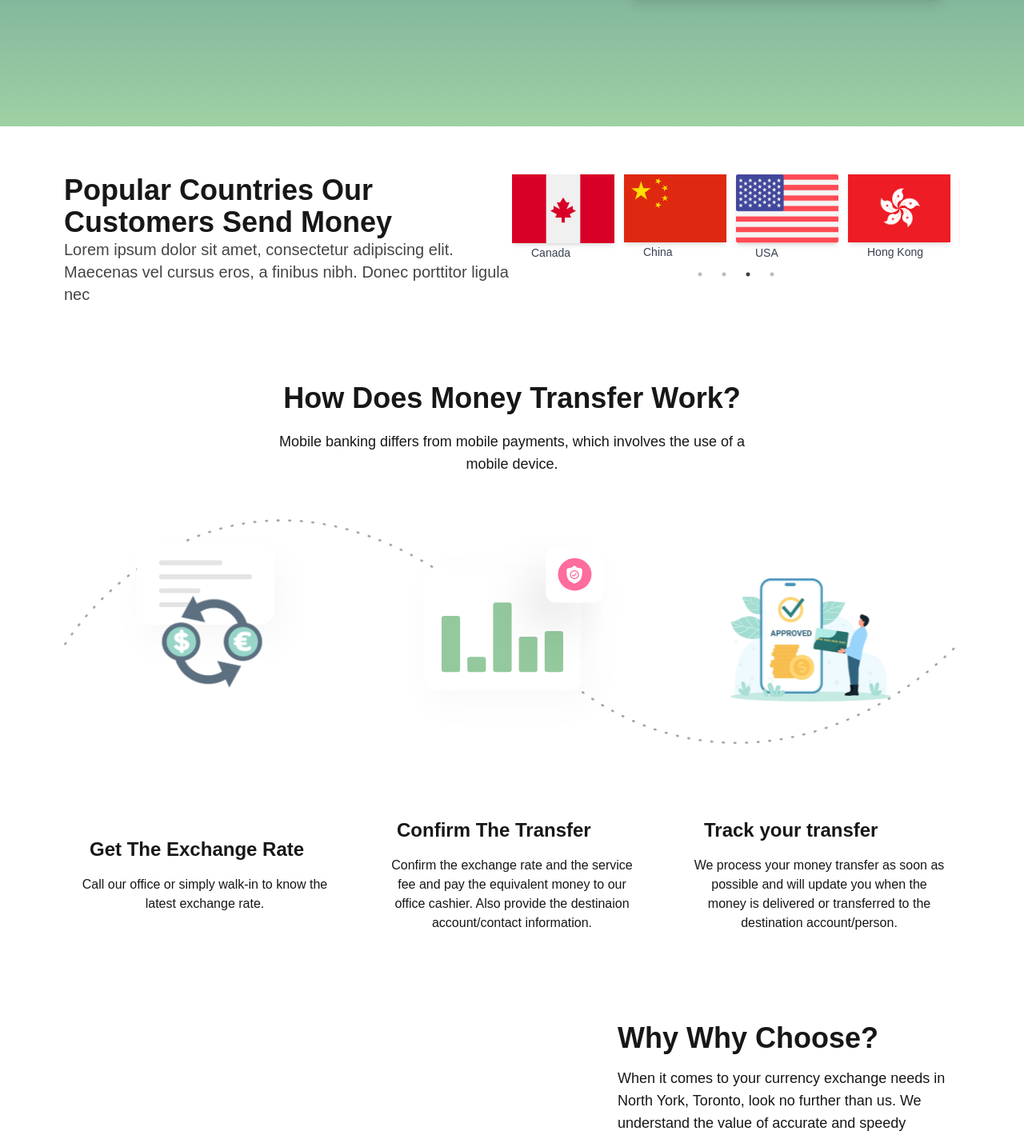
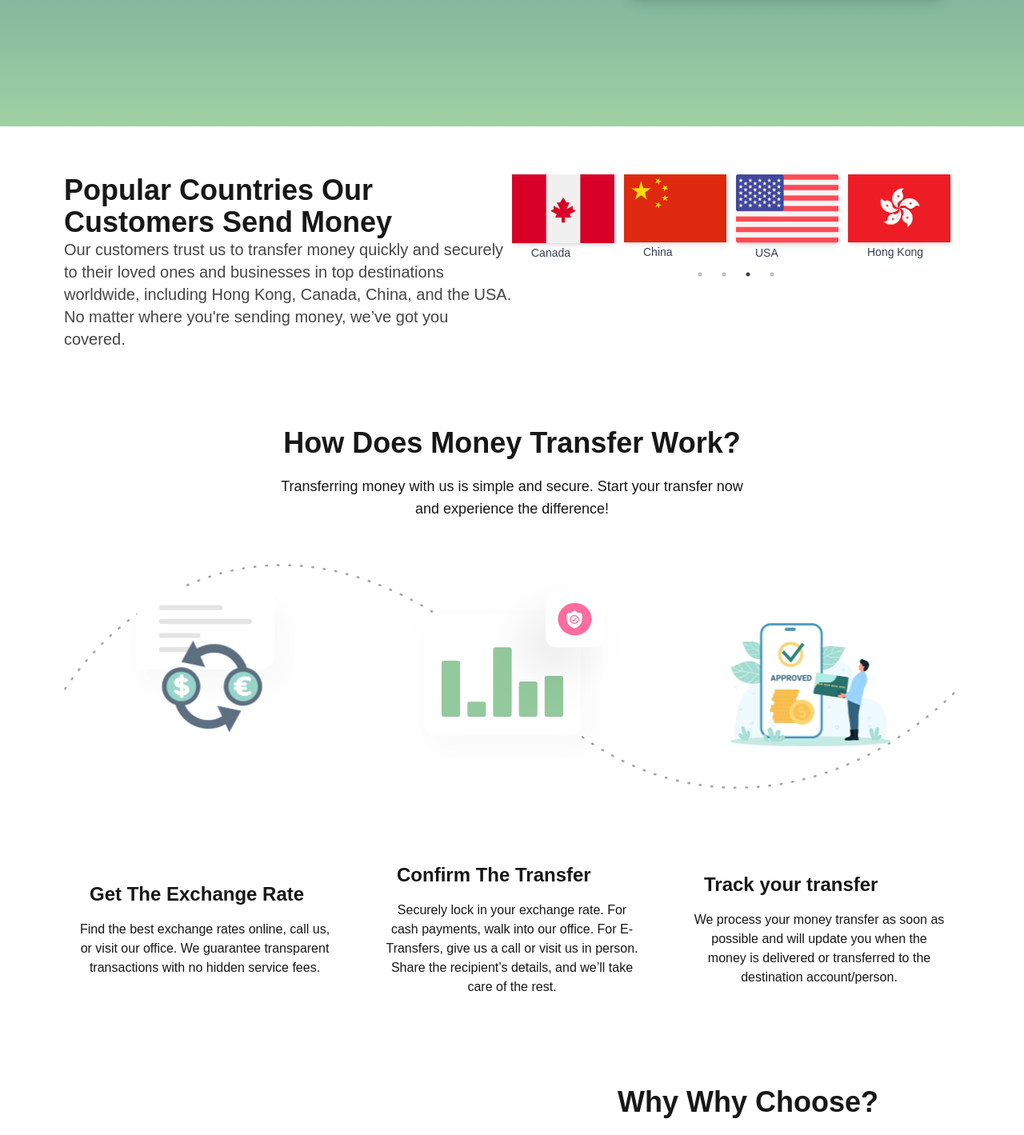
Before and after one commit to finashconsulting/MoneyTrust, a Next.js app: page / in a window 1280 px wide. Shown: the part 723-2142 px from the top of the page at 80% size. Built offline with nearby package versions, Linux system fonts and the light colour scheme; no server answers.

Commit message:
Update page.js

```diff
--- a/src/app/page.js
+++ b/src/app/page.js
@@ -10,8 +10,8 @@ import { PiStarThin } from "react-icons/pi";
 export default function Home() {
 
   const workArray = [
-    { img: Images.progress.src, heading: "Get The Exchange Rate", desc: "Call our office or simply walk-in to know the latest exchange rate." },
-    { img: Images.chart.src, heading: "Confirm The Transfer", desc: "Confirm the exchange rate and the service fee and pay the equivalent money to our office cashier. Also provide the destinaion account/contact information." },
+    { img: Images.progress.src, heading: "Get The Exchange Rate", desc: "Find the best exchange rates online, call us, or visit our office. We guarantee transparent transactions with no hidden service fees." },
+    { img: Images.chart.src, heading: "Confirm The Transfer", desc: "Securely lock in your exchange rate. For cash payments, walk into our office. For E-Transfers, give us a call or visit us in person. Share the recipient’s details, and we’ll take care of the rest." },
     { img: Images.success.src, heading: "Track your transfer", desc: "We process your money transfer as soon as possible and will update you when the money is delivered or transferred to the destination account/person." }
   ];
 
@@ -54,7 +54,7 @@ export default function Home() {
           <h1 className="text-xl font-bold  md:text-4xl">
             Popular Countries Our Customers Send Money
           </h1>
-          <p className="md:text-xl opacity-80">Lorem ipsum dolor sit amet, consectetur adipiscing elit. Maecenas vel cursus eros, a finibus nibh. Donec porttitor ligula nec </p>
+          <p className="md:text-xl opacity-80">Our customers trust us to transfer money quickly and securely to their loved ones and businesses in top destinations worldwide, including Hong Kong, Canada, China, and the USA. No matter where you're sending money, we’ve got you covered.</p>
         </div>
         <div className="flex-1 lg:w-1/2">
           <FlagSlider />
@@ -65,7 +65,7 @@ export default function Home() {
           How Does Money Transfer Work?
         </h1>
         <div className="flex justify-center">
-          <p className="md:text-lg mt-2 text-center max-w-[600px]">Mobile banking differs from mobile payments, which involves the use of a mobile device.</p>
+          <p className="md:text-lg mt-2 text-center max-w-[600px]">Transferring money with us is simple and secure. Start your transfer now and experience the difference!</p>
         </div>
 
         <div className="hidden lg:grid lg:grid-cols-3 flex-col items-center md:mt-10 justify-between max-w-[1225px] w-full relative">
```
